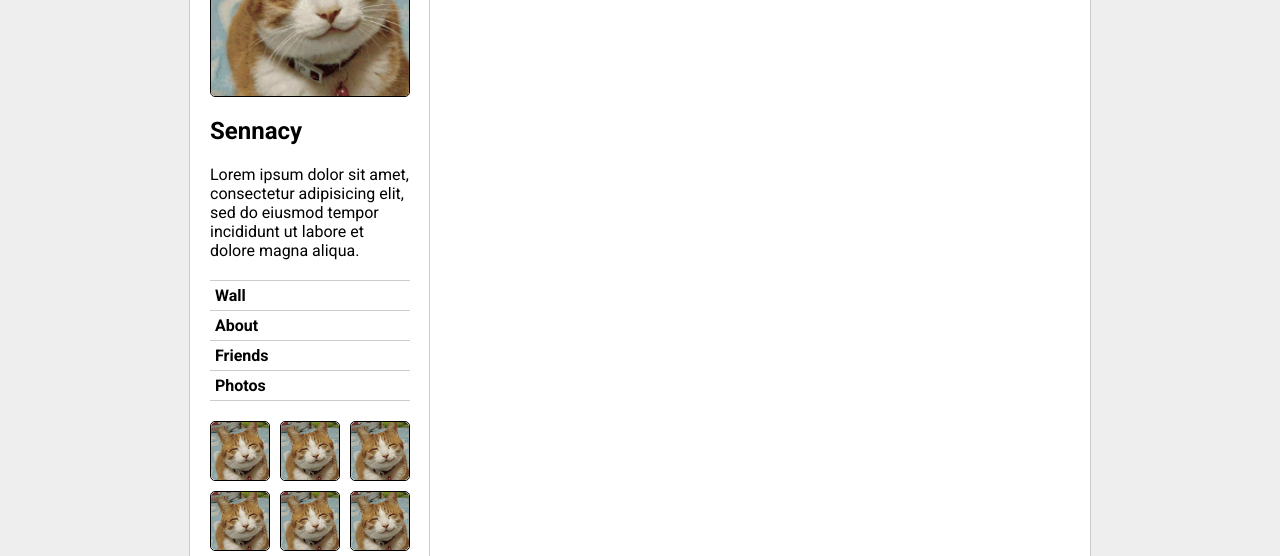
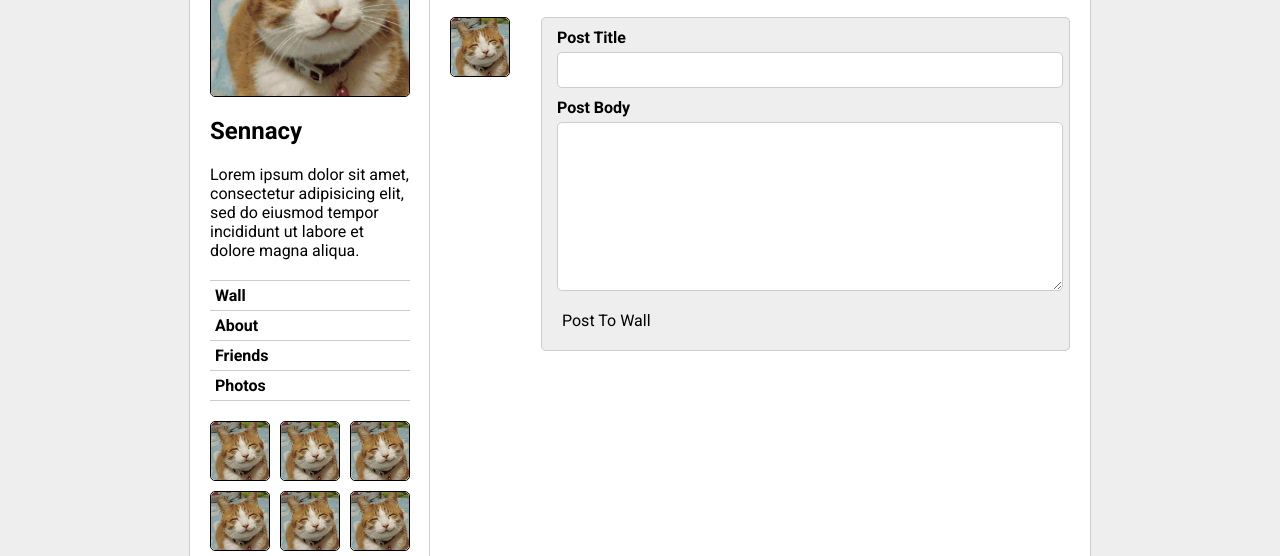
Before and after one commit to The-Speck/Wrk-W6D2, a plain HTML site: page css-friends-09/skeleton/09-forms.html in a window 1280 px wide. Shown: the part 244-800 px from the top of the page. Drawn offline with Linux system fonts and the light colour scheme.

Commit message:
Start TTT

```diff
--- a/css-friends-09/skeleton/09-forms.html
+++ b/css-friends-09/skeleton/09-forms.html
@@ -100,7 +100,21 @@
 
     </section>
     <section class="content-main">
+      <form class="form" action="index.html" method="post">
+        <a href="#" class="thumb" title="Simon">
+          <img src="./images/cat.jpg" alt="">
+        </a>
 
+        <fieldset class="post">
+          <label class="post-label post-item" for="post-title">Post Title</label>
+          <input class="post-input post-item" id="post-title" type="text" name="" value="">
+
+          <label class="post-label post-item" for="post-body">Post Body</label>
+          <textarea class="post-input post-item" id="post-body" name="name" rows="8" cols="50"></textarea>
+
+          <button class="post-button" type="button" class="submit">Post To Wall</button>
+        </fieldset>
+      </form>
     </section>
   </main>
 
--- a/css-friends-09/skeleton/css/09-forms.css
+++ b/css-friends-09/skeleton/css/09-forms.css
@@ -1 +1,36 @@
 /* PHASE 9: Forms */
+.form {
+  display: flex;
+  justify-content: space-between;
+  flex-wrap: wrap;
+  /* width: 500px; */
+}
+
+.post {
+  width: 85%;
+  border: 1px solid #ccc;
+  background-color: #eee;
+  border-radius: 5px;
+}
+
+.post-item {
+  padding: 5px 15px;
+  padding-top: 10px;
+  display: block;
+  width: 90%;
+}
+
+.post-input {
+  background-color: rgba(255, 255, 255, 1);
+  margin: 0 15px;
+  border: 1px solid #ccc;
+  border-radius: 5px;
+}
+
+.post-button {
+  padding: 20px;
+}
+
+.post-label {
+  font-weight: bold;
+}
--- /dev/null
+++ b/ttt_jquery/js/main.js
@@ -0,0 +1,6 @@
+const View = require("./ttt-view.js")// require appropriate file
+const Game = // require appropriate file
+
+$( () => {
+  // Your code here
+});
```
Also changed, not shown: ttt_jquery/index.html (added, +16 -0 lines), ttt_jquery/js/ttt-view.js (added, +11 -0 lines), ttt_jquery/css/ttt.css (added), 1 other file.
